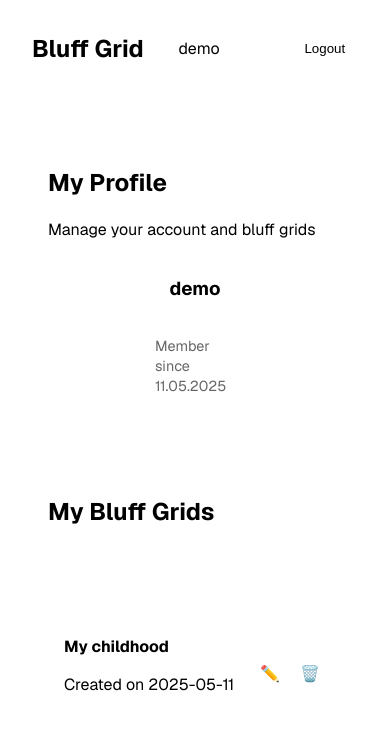
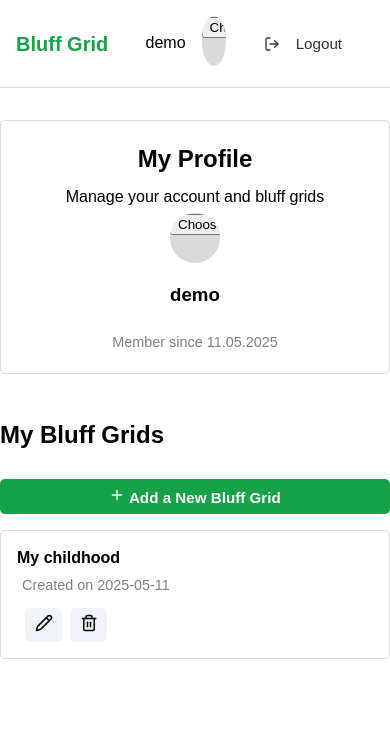
Before and after one commit to ixtk/bluff-grid, a React (Vite) app in the folder frontend/: page / in a window 390 px wide. Shown: the top 730 px of the page. Built offline with nearby package versions, Linux system fonts and the light colour scheme.

Commit message:
finished profiles section

```diff
--- a/frontend/src/App.css
+++ b/frontend/src/App.css
@@ -106,165 +106,3 @@ textarea {
 .badge-success {
   background-color: var(--green-700);
 }
-
-
-
-
-
-
-/* profileDesign */
-
-.profile-wrapper {
-  display: flex;
-  flex-direction: column;
-  min-height: 100vh;
-}
-
-.profile-header {
-  background-color: var(--color-bg-card);
-  padding: 1rem 2rem;
-  display: flex;
-  justify-content: space-between;
-  align-items: center;
-  border-bottom: 1px solid var(--color-border);
-}
-
-.logo {
-  font-size: 1.5rem;
-  font-weight: bold;
-  color: var(--color-btn-primary);
-}
-
-.header-right {
-  display: flex;
-  align-items: center;
-  gap: 1rem;
-}
-
-.avatar-circle {
-  width: 40px;
-  height: 40px;
-  border-radius: 50%;
-  background-color: var(--color-btn-secondary);
-}
-
-.logout-btn {
-  background: transparent;
-  border: 1px solid var(--color-border);
-  padding: 0.4rem 0.8rem;
-  border-radius: 6px;
-  cursor: pointer;
-}
-
-.profile-main {
-  display: flex;
-  flex-direction: row;
-  gap: 2rem;
-  padding: 2rem;
-  flex: 1;
-}
-
-.profile-card {
-  background: var(--color-bg-card);
-  padding: 2rem;
-  border: 1px solid var(--color-border);
-  border-radius: 10px;
-  flex: 1;
-  max-width: 300px;
-  text-align: start;
-}
-
-
-.profile-card .avatar-circle.large {
-  width: 80px;
-  height: 80px;
-  margin: 1rem auto;
-  display: flex;
-  align-items: center;
-  flex-direction: column;
-}
-
-.joined-date {
-  font-size: 0.9rem;
-  color: #666;
-}
-
-.bluff-grid-section {
-  flex: 2;
-  background: var(--color-bg-card);
-  padding: 2rem;
-  border: 1px solid var(--color-border);
-  border-radius: 10px;
-}
-
-.bluff-grid-header {
-  display: flex;
-  justify-content: space-between;
-  align-items: center;
-  margin-bottom: 1.5rem;
-}
-
-.btn-primary {
-  background-color: var(--color-btn-primary);
-  color: white;
-  border: none;
-  padding: 0.5rem 1rem;
-  border-radius: 6px;
-  cursor: pointer;
-}
-
-.btn-outline {
-  background-color: var(--color-btn-outline-bg);
-  border: 1px solid var(--color-btn-outline-border);
-  padding: 0.5rem 1rem;
-  border-radius: 6px;
-  cursor: pointer;
-}
-
-.grid-list {
-  list-style: none;
-  padding: 0;
-  margin: 0;
-}
-
-.grid-item {
-  border: 1px solid var(--color-border);
-  border-radius: 6px;
-  padding: 1rem;
-  margin-bottom: 1rem;
-  display: flex;
-  justify-content: space-between;
-  align-items: center;
-}
-
-.grid-actions button {
-  background: none;
-  border: none;
-  cursor: pointer;
-  font-size: 1rem;
-  margin-left: 0.5rem;
-}
-
-.no-grids {
-  text-align: center;
-  padding: 2rem 0;
-  color: #666;
-}
-
-
-@media (max-width: 768px) {
-  .profile-main {
-    flex-direction: column;
-    padding: 1rem;
-  }
-
-  .bluff-grid-header {
-    flex-direction: column;
-    align-items: flex-start;
-    gap: 1rem;
-  }
-
-  .profile-card {
-    max-width: 100%;
-  }
-}
--- a/frontend/src/Pages/ProfileSection.jsx
+++ b/frontend/src/Pages/ProfileSection.jsx
@@ -1,21 +1,29 @@
 import React, { useState } from "react"
-
+import "../Pages/profileSection.css"
+import { LogOut, Pencil, Plus, Trash2, Check, X } from "lucide-react"
 
 const ProfileSection = () => {
+  const [avatar, setAvatar] = useState(null)
   const [bluffGrids, setBluffGrids] = useState([
-    {
-      id: 1,
-      title: "My childhood",
-      createdAt: "2025-05-11"
+    { id: 1, title: "My childhood", createdAt: "2025-05-11" }
+  ])
+  const [editingId, setEditingId] = useState(null)
+  const [editedTitle, setEditedTitle] = useState("")
+
+  const handleAvatarChange = e => {
+    const file = e.target.files[0]
+    if (file) {
+      const imageUrl = URL.createObjectURL(file)
+      setAvatar(imageUrl)
     }
-  ])
+  }
 
   const handleAddGrid = () => {
     const title = prompt("Enter grid title:")
-    if (title) {
+    if (title && title.trim() !== "") {
       const newGrid = {
         id: Date.now(),
-        title,
+        title: title.trim(),
         createdAt: new Date().toISOString().split("T")[0]
       }
       setBluffGrids([newGrid, ...bluffGrids])
@@ -23,12 +31,30 @@ const ProfileSection = () => {
   }
 
   const handleDeleteGrid = id => {
-    const confirmDelete = window.confirm(
-      "Are you sure you want to delete this grid?"
-    )
-    if (confirmDelete) {
+    if (window.confirm("Are you sure you want to delete this grid?")) {
       setBluffGrids(bluffGrids.filter(grid => grid.id !== id))
     }
+  }
+
+  const handleStartEdit = (id, currentTitle) => {
+    setEditingId(id)
+    setEditedTitle(currentTitle)
+  }
+
+  const handleCancelEdit = () => {
+    setEditingId(null)
+    setEditedTitle("")
+  }
+
+  const handleSaveEdit = id => {
+    if (editedTitle.trim() !== "") {
+      setBluffGrids(
+        bluffGrids.map(grid =>
+          grid.id === id ? { ...grid, title: editedTitle.trim() } : grid
+        )
+      )
+    }
+    handleCancelEdit()
   }
 
   return (
@@ -37,8 +63,13 @@ const ProfileSection = () => {
         <h1 className="logo">Bluff Grid</h1>
         <div className="header-right">
           <span className="username">demo</span>
-          <div className="avatar-circle" />
-          <button className="logout-btn">Logout</button>
+          <label className="avatar-circle small">
+            <input type="file" accept="image/*" onChange={handleAvatarChange} />
+            {avatar && <img src={avatar} alt="Avatar" />}
+          </label>
+          <button className="logout-btn">
+            <LogOut size={16} /> Logout
+          </button>
         </div>
       </header>
 
@@ -46,18 +77,19 @@ const ProfileSection = () => {
         <section className="profile-card">
           <h2>My Profile</h2>
           <p>Manage your account and bluff grids</p>
-          <div className="avatar-circle large">
-            <img src="" alt="" />
+          <label className="avatar-circle large">
+            <input type="file" accept="image/*" onChange={handleAvatarChange} />
+            {avatar && <img src={avatar} alt="Profile Avatar" />}
+          </label>
           <h3>demo</h3>
           <p className="joined-date">Member since 11.05.2025</p>
-          </div>
         </section>
 
         <section className="bluff-grid-section">
           <div className="bluff-grid-header">
             <h2>My Bluff Grids</h2>
             <button className="btn-primary" onClick={handleAddGrid}>
-              + Add a New Bluff Grid
+              <Plus size={16} /> Add a New Bluff Grid
             </button>
           </div>
 
@@ -66,17 +98,53 @@ const ProfileSection = () => {
               {bluffGrids.map(grid => (
                 <li key={grid.id} className="grid-item">
                   <div>
+                    {editingId === grid.id ? (
+                      <>
+                        <input
+                          type="text"
+                          value={editedTitle}
+                          onChange={e => setEditedTitle(e.target.value)}
+                          className="grid-title-input"
+                          autoFocus
+                        />
+                        <p>Created on {grid.createdAt}</p>
+                      </>
+                    ) : (
+                      <>
                         <strong>{grid.title}</strong>
                         <p>Created on {grid.createdAt}</p>
+                      </>
+                    )}
                   </div>
                   <div className="grid-actions">
-                    <button className="edit-btn">✏️</button>
+                    {editingId === grid.id ? (
+                      <>
                         <button
-                      className="delete-btn"
+                          className="icon-btn"
+                          onClick={() => handleSaveEdit(grid.id)}
+                        >
+                          <Check size={18} />
+                        </button>
+                        <button className="icon-btn" onClick={handleCancelEdit}>
+                          <X size={18} />
+                        </button>
+                      </>
+                    ) : (
+                      <>
+                        <button
+                          className="icon-btn"
+                          onClick={() => handleStartEdit(grid.id, grid.title)}
+                        >
+                          <Pencil size={18} />
+                        </button>
+                        <button
+                          className="icon-btn"
                           onClick={() => handleDeleteGrid(grid.id)}
                         >
-                      🗑️
+                          <Trash2 size={18} />
                         </button>
+                      </>
+                    )}
                   </div>
                 </li>
               ))}
@@ -85,7 +153,7 @@ const ProfileSection = () => {
             <div className="no-grids">
               <p>You haven't created any bluff grids yet.</p>
               <button className="btn-outline" onClick={handleAddGrid}>
-                + Create Your First Grid
+                <Plus size={16} /> Create Your First Grid
               </button>
             </div>
           )}
--- /dev/null
+++ b/frontend/src/Pages/profileSection.css
@@ -0,0 +1,229 @@
+* {
+    box-sizing: border-box;
+}
+
+body {
+    background: var(--white-50);
+    font-family: sans-serif;
+    margin: 0;
+}
+
+.profile-header {
+    display: flex;
+    justify-content: space-between;
+    align-items: center;
+    text-align: center;
+    padding: 1rem 1rem;
+    border-bottom: 1px solid var(--gray-300);
+    background: var(--white);
+}
+
+.logo {
+    color: var(--green-700);
+    font-size: 1.25rem;
+    font-weight: bold;
+}
+
+.header-right {
+    display: flex;
+    align-items: center;
+    gap: 1rem;
+}
+
+.avatar-circle {
+    position: relative;
+    background: var(--gray-300);
+    border-radius: 50%;
+    overflow: hidden;
+    cursor: pointer;
+}
+
+.avatar-circle.small {
+    width: 32px;
+    height: 32px;
+}
+
+.avatar-circle.large {
+    width: 96px;
+    height: 96px;
+    margin: 1rem 0;
+}
+
+.avatar-circle img {
+    width: 100%;
+    height: 100%;
+    object-fit: cover;
+}
+
+.upload-input {
+    position: absolute;
+    width: 100%;
+    height: 100%;
+    opacity: 0;
+    cursor: pointer;
+}
+
+.logout-btn {
+    background: none;
+    border: none;
+    color: var(--gray-700);
+    cursor: pointer;
+    display: flex;
+    align-items: center;
+    gap: 1rem;
+    margin-left: 1rem;
+}
+
+.profile-main {
+    display: flex;
+    justify-content:space-evenly;
+    gap: 2rem;
+    margin-top: 2rem;
+}
+
+.profile-card {
+    background: var(--white);
+    border: 1px solid var(--gray-300);
+    border-radius: var(--border-radius);
+    padding: 1rem;
+    text-align: center;
+    display: flex;
+    align-items: center;
+    flex-direction: column;
+}
+
+.profile-card #text{
+    text-align: left;
+    margin: 0;
+}
+.profile-card h2,p {
+    margin: 5px;
+}
+
+.joined-date {
+    color: var(--gray-500);
+    font-size: 0.9rem;
+}
+
+.bluff-grid-header {
+    display: flex;
+    gap: 20rem;
+    justify-content: space-between;
+    align-items: center;
+    margin-bottom: 1rem;
+}
+
+.btn-primary {
+    background: var(--green-700);
+    color: var(--white);
+    padding: 0.5rem 1rem;
+    border: none;
+    border-radius: var(--border-radius);
+    cursor: pointer;
+    font-weight: bold;
+}
+
+.btn-outline {
+    color: var(--white);
+    background-color: var(--green-700);
+    border: 2px solid var(--green-700);
+    padding: 0.5rem 1rem;
+    border-radius: var(--border-radius);
+    cursor: pointer;
+    font-weight: bold;
+    display: flex;
+    align-items: center;
+    gap: 0.4rem;
+}
+
+.grid-title-input {
+    padding: 4px 8px;
+    font-size: 1rem;
+    border: 1px solid var(--gray-300);
+    border-radius: var(--border-radius);
+    width: 100%;
+    margin-bottom: 4px;
+}
+
+.grid-list {
+    list-style: none;
+    padding: 0;
+}
+
+.grid-item {
+    background: var(--white);
+    border: 1px solid var(--gray-300);
+    border-radius: var(--border-radius);
+    padding: 1rem;
+    margin-bottom: 1rem;
+    display: flex;
+    justify-content: space-between;
+    align-items: center;
+}
+
+.grid-item p {
+    color: var(--gray-500);
+    font-size: 0.9rem;
+}
+
+.grid-actions button {
+    background: var(--gray-100);
+    border: none;
+    padding: 0.4rem 0.6rem;
+    margin-left: 0.5rem;
+    border-radius: var(--border-radius);
+    cursor: pointer; }
+
+
+
+
+        @media (max-width: 1000px) {
+
+            .avatar-circle.small,
+            .avatar-circle.large {
+                width: 50px;
+                height: 50px;
+            }
+
+            .avatar-circle.large {
+                margin: 0 auto;
+            }
+
+            .profile-main {
+                flex-direction: column;
+                gap: 1.5rem;
+            }
+
+            .profile-card,
+            .bluff-grid-section {
+                width: 100%;
+            }
+
+            .bluff-grid-header {
+                flex-direction: column;
+                align-items: flex-start;
+                gap: 0.5rem;
+            }
+
+            .grid-list {
+                gap: 1rem;
+            }
+
+            .grid-item {
+                flex-direction: column;
+                align-items: flex-start;
+                gap: 0.5rem;
+            }
+
+            .btn-primary,
+            .btn-outline,
+            .logout-btn {
+                width: 100%;
+                font-size: 0.95rem;
+            }
+
+            .grid-title-input {
+                font-size: 1rem;
+                width: 100%;
+            }
+        }
```
Lines whose indentation alone changed are shown as unchanged.
